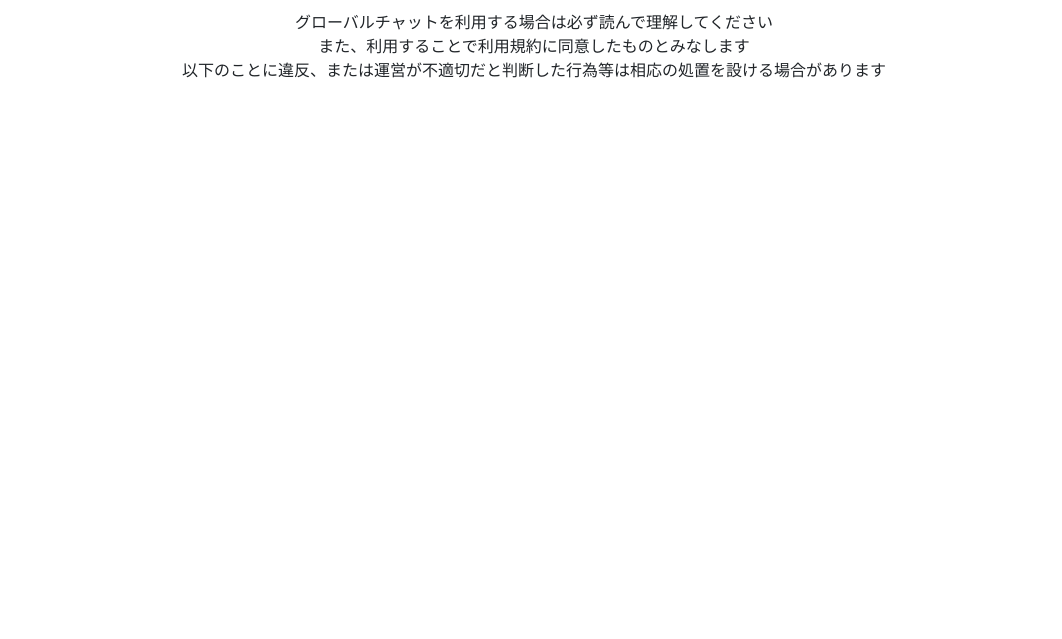
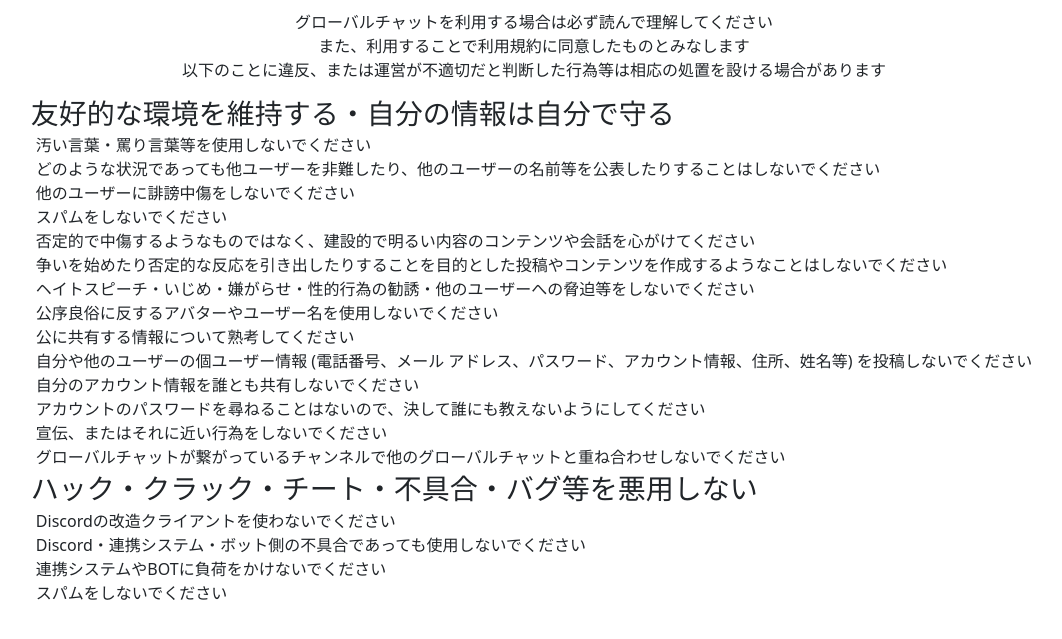
Before and after one commit to Taka005/GlobalChatRule, a plain HTML site: page test.html in a window 1280 px wide. Shown: the part 107-746 px from the top of the page, without its empty margins (106-1168 px from the left). Drawn offline with nearby package versions, Linux system fonts and the light colour scheme.

Commit message:
修正修正

```diff
--- a/assets/css/style.css
+++ b/assets/css/style.css
@@ -9,12 +9,25 @@ main {
     font-size: 270%;
 }
 
+.subtitle {
+    margin: 3px;
+}
+
 .overview {
     width: fit-content;
     margin: 10px auto 10px;
 }
 
+.rule {
+    width: fit-content;
+    margin: 15px auto 10px;
+}
+
 .text {
+    margin: 1px 8px;
+}
+
+.center-text {
     text-align: center;
     margin: auto;
 }
--- a/test.html
+++ b/test.html
@@ -31,7 +31,7 @@
 	<main>
 		<h1 class="title">グローバルチャット利用規約</h1>
         <div class="overview">
-            <p class="text">
+            <p class="center-text">
                 グローバルチャットを利用する場合は必ず読んで理解してください
                 <br>
                 また、利用することで利用規約に同意したものとみなします
@@ -39,6 +39,48 @@
                 以下のことに違反、または運営が不適切だと判断した行為等は相応の処置を設ける場合があります
             </p>
         </div>
+        <div class="rule">
+            <h3 class="subtitle">友好的な環境を維持する・自分の情報は自分で守る</h3>
+            <p class="text">
+                汚い言葉・罵り言葉等を使用しないでください
+                <br>
+                どのような状況であっても他ユーザーを非難したり、他のユーザーの名前等を公表したりすることはしないでください
+                <br>
+                他のユーザーに誹謗中傷をしないでください
+                <br>
+                スパムをしないでください
+                <br>
+                否定的で中傷するようなものではなく、建設的で明るい内容のコンテンツや会話を心がけてください
+                <br>
+                争いを始めたり否定的な反応を引き出したりすることを目的とした投稿やコンテンツを作成するようなことはしないでください
+                <br>
+                ヘイトスピーチ・いじめ・嫌がらせ・性的行為の勧誘・他のユーザーへの脅迫等をしないでください
+                <br>
+                公序良俗に反するアバターやユーザー名を使用しないでください
+                <br>
+                公に共有する情報について熟考してください
+                <br>
+                自分や他のユーザーの個ユーザー情報 (電話番号、メール アドレス、パスワード、アカウント情報、住所、姓名等) を投稿しないでください
+                <br>
+                自分のアカウント情報を誰とも共有しないでください
+                <br>
+                アカウントのパスワードを尋ねることはないので、決して誰にも教えないようにしてください
+                <br>
+                宣伝、またはそれに近い行為をしないでください
+                <br>
+                グローバルチャットが繋がっているチャンネルで他のグローバルチャットと重ね合わせしないでください
+            </p>
+            <h3 class="subtitle">ハック・クラック・チート・不具合・バグ等を悪用しない</h3>
+            <p class="text">
+                Discordの改造クライアントを使わないでください
+                <br>
+                Discord・連携システム・ボット側の不具合であっても使用しないでください
+                <br>
+                連携システムやBOTに負荷をかけないでください
+                <br>
+                スパムをしないでください
+            </p>
+        </div>
 	</main>
 </body>
 </html>
```
